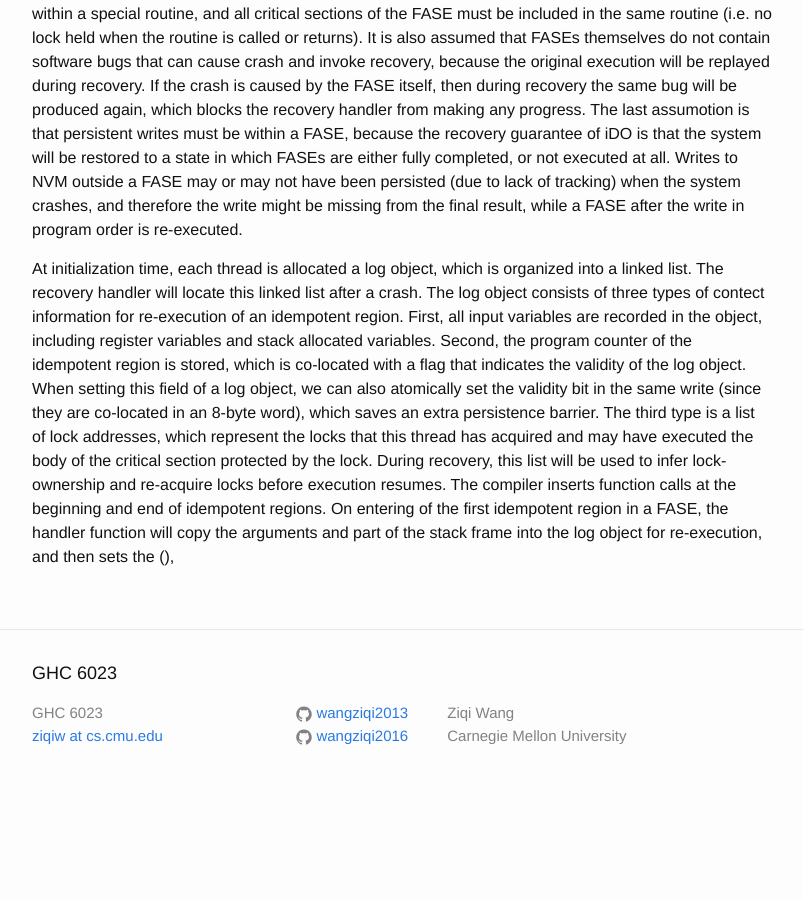
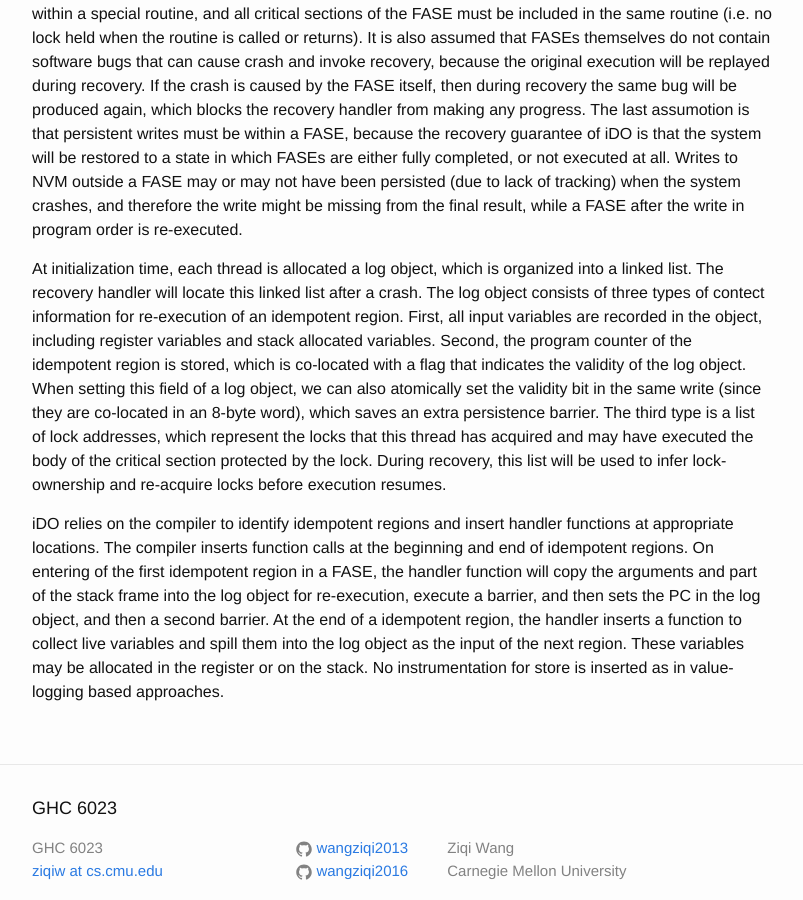
Before and after one commit to wangziqi2013/wangziqi2013.github.io, a Jekyll site: the page built from _posts/2018-08-10-ido.markdown, in a window 1280 px wide and 900 px high, scrolled down 1096 px. Shown: the whole window, without its empty margins (238-1041 px from the left). Built offline with Jekyll 4.4.1, drawn with Linux system fonts in a browser that asks for light colours; before the commit the page ends 1903 px from its top, so only the background shows below that.

Commit message:
Adding region end

```diff
--- a/_posts/2018-08-10-ido.markdown
+++ b/_posts/2018-08-10-ido.markdown
@@ -54,6 +54,10 @@ bit in the same write (since they are co-located in an 8-byte word), which saves
 type is a list of lock addresses, which represent the locks that this thread has acquired and may have executed the body of the
 critical section protected by the lock. During recovery, this list will be used to infer lock-ownership and re-acquire locks
 before execution resumes.
-The compiler inserts function calls at the beginning and end of
-idempotent regions. On entering of the first idempotent region in a FASE, the handler function will copy the arguments
-and part of the stack frame into the log object for re-execution, and then sets the (),
+
+iDO relies on the compiler to identify idempotent regions and insert handler functions at appropriate locations. The compiler
+inserts function calls at the beginning and end of idempotent regions. On entering of the first idempotent region in a FASE, the handler
+function will copy the arguments and part of the stack frame into the log object for re-execution, execute a barrier, and
+then sets the PC in the log object, and then a second barrier. At the end of a idempotent region, the handler inserts a function
+to collect live variables and spill them into the log object as the input of the next region. These variables may be allocated
+in the register or on the stack. No instrumentation for store is inserted as in value-logging based approaches.
```
